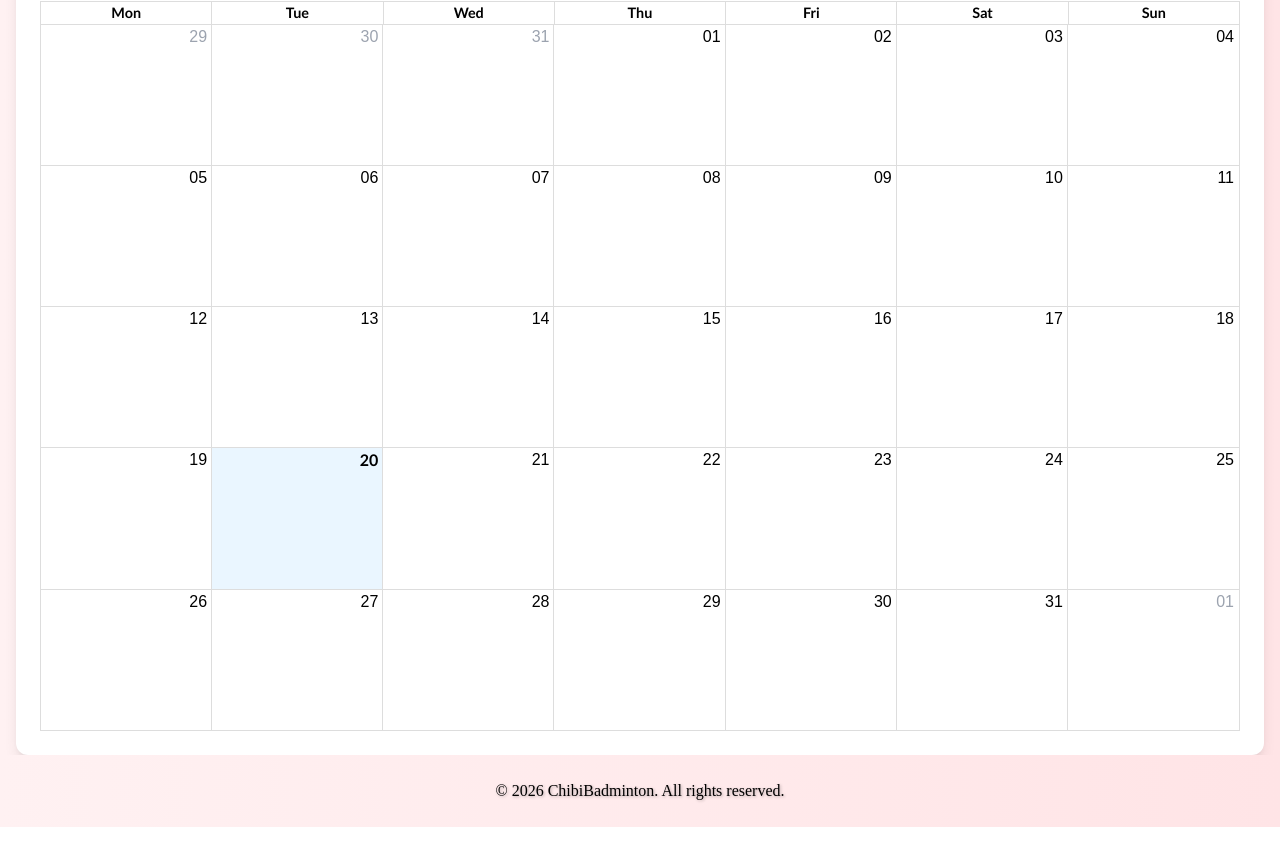
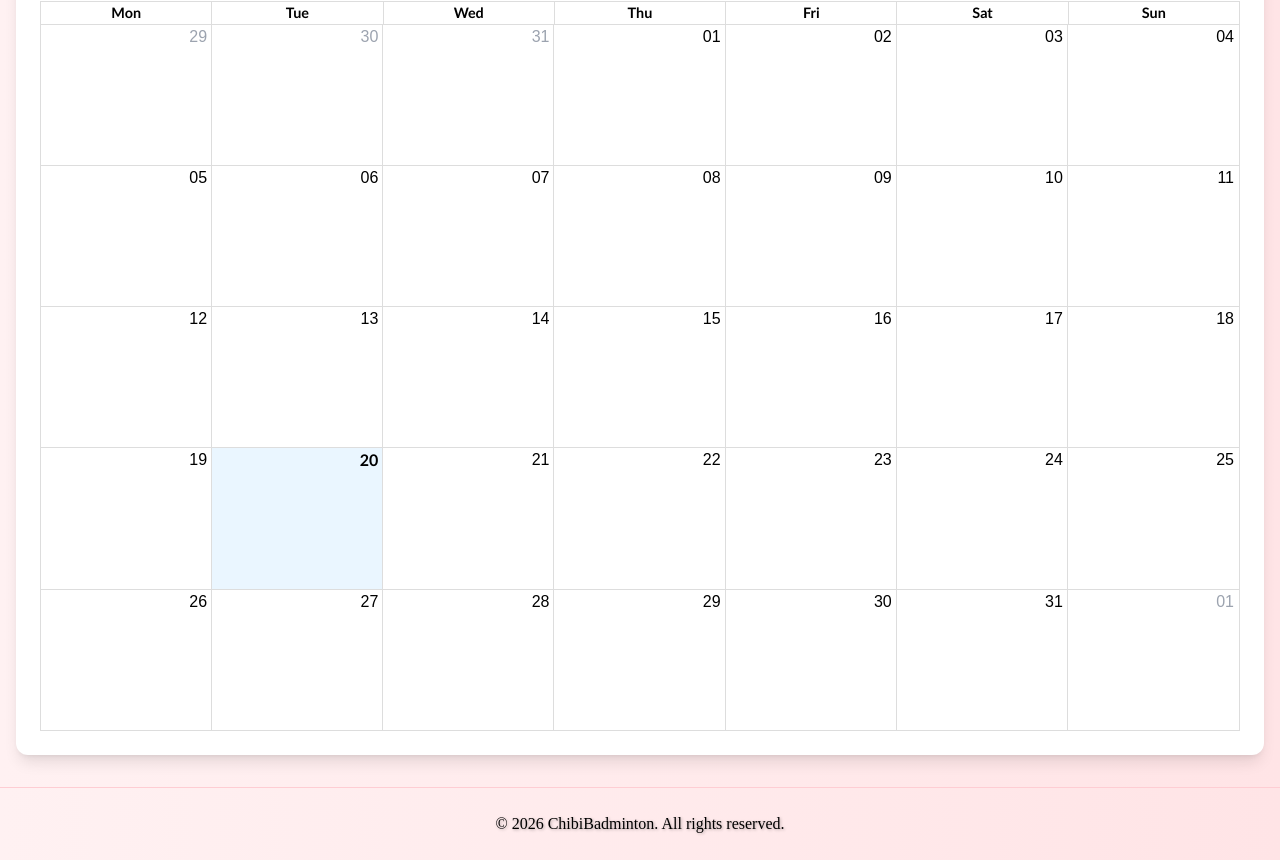
Before and after one commit to thangtruong1808/badmintonwebsite, a React (Vite) app in the folder frontend/: page /play in a window 1280 px wide. Shown: the part 421-1281 px from the top of the page. Before the commit the page ends 1248 px from the top, so only its background shows below. Built offline with nearby package versions, Linux system fonts and the light colour scheme; no server answers; a web font is replaced by a local one.

Commit message:
Removed the vertical bar from play page

```diff
--- a/frontend/src/App.tsx
+++ b/frontend/src/App.tsx
@@ -35,6 +35,7 @@ function App() {
   const navigate = useNavigate();
   const dispatch = useDispatch();
   const isDashboard = location.pathname === "/dashboard";
+  const isPlayRoute = location.pathname === "/play";
 
   useTokenValidation();
 
@@ -72,7 +73,7 @@ function App() {
   return (
     <div className="min-h-screen flex flex-col transition-all duration-300 w-full overflow-x-hidden">
       {!isDashboard && <Navbar />}
-      <main className={`flex-grow w-full relative ${isDashboard ? "" : "pt-[56px] lg:pt-[72px]"}`}>
+      <main className={`flex-grow w-full relative ${isDashboard ? "" : "pt-[56px] lg:pt-[72px]"} ${isPlayRoute ? "bg-gradient-to-r from-rose-50 to-rose-100" : ""}`}>
         <Routes>
           {/* Public Routes */}
           <Route path="/" element={<HomePage />} />
--- a/frontend/src/components/Footer.tsx
+++ b/frontend/src/components/Footer.tsx
@@ -1,5 +1,5 @@
 const Footer = () => (
-  <footer className="Footer p-6 bg-gradient-to-r from-rose-50 to-rose-100 shadow-md text-black text-center w-full bottom-0 left-0 right-0 font-huglove shadow-inner">
+  <footer className="Footer p-6 bg-gradient-to-r from-rose-50 to-rose-100 shadow-md text-black text-center w-full bottom-0 left-0 right-0 font-huglove shadow-inner border-t border-rose-200">
     <p style={{ textShadow: "1px 1px 3px rgba(0,0,0,0.3)" }}>&copy; 2026 ChibiBadminton. All rights reserved.</p>
 
   </footer>
--- a/frontend/src/components/PlayPage.tsx
+++ b/frontend/src/components/PlayPage.tsx
@@ -23,7 +23,7 @@ const PlayPage: React.FC = () => {
     try {
       const from = new Date();
       const to = new Date();
-      to.setMonth(to.getMonth() + 3);
+      to.setFullYear(to.getFullYear() + 20);
       const fromStr = from.toISOString().slice(0, 10);
       const toStr = to.toISOString().slice(0, 10);
       const res = await fetch(
@@ -69,8 +69,8 @@ const PlayPage: React.FC = () => {
   };
 
   return (
-    <div className="min-h-screen w-full overflow-x-hidden bg-gradient-to-r from-rose-50 to-rose-100">
-      <div className="container mx-auto px-4 pt-12">
+    <div className="w-full min-h-full overflow-x-hidden bg-gradient-to-r from-rose-50 to-rose-100">
+      <div className="container mx-auto px-4 pt-12 pb-8">
         {/* Header */}
         <div className="text-center mb-10 p-6 rounded-lg shadow-xl bg-gradient-to-r from-rose-50 to-rose-100">
           <h1 className="text-3xl md:text-4xl lg:text-5xl font-bold text-gray-900 mb-4 font-huglove">
--- a/frontend/src/components/PlayPage/PlayCalendar.tsx
+++ b/frontend/src/components/PlayPage/PlayCalendar.tsx
@@ -168,7 +168,7 @@ const PlayCalendar: React.FC<PlayCalendarProps> = ({
         onNavigate={(_newDate: Date) => setDate(_newDate)}
         onView={(newView: CalendarView) => setView(newView)}
         components={{ toolbar: PlayCalendarToolbar as React.ComponentType<unknown> }}
-        style={{ height: 800, minHeight: 400 }}
+        style={{ height: "min(560px, 100vh)", minHeight: 800 }}
         onSelectEvent={(evt: unknown) => onViewSession((evt as { resource: SocialEvent }).resource)}
         eventPropGetter={(evt: unknown) => {
           const e = (evt as { resource: SocialEvent }).resource;
```
